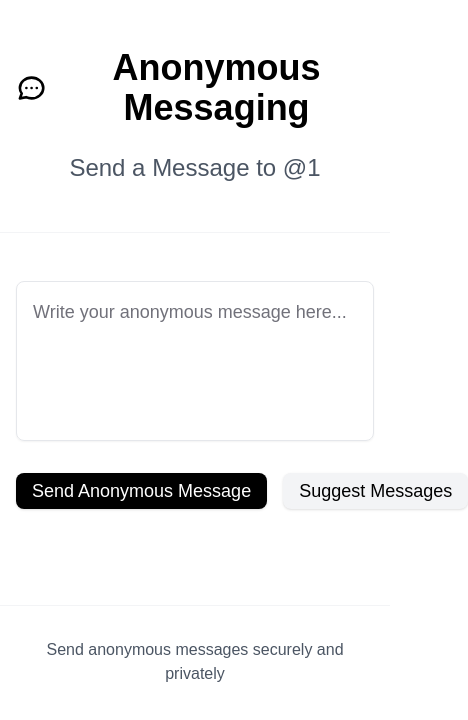
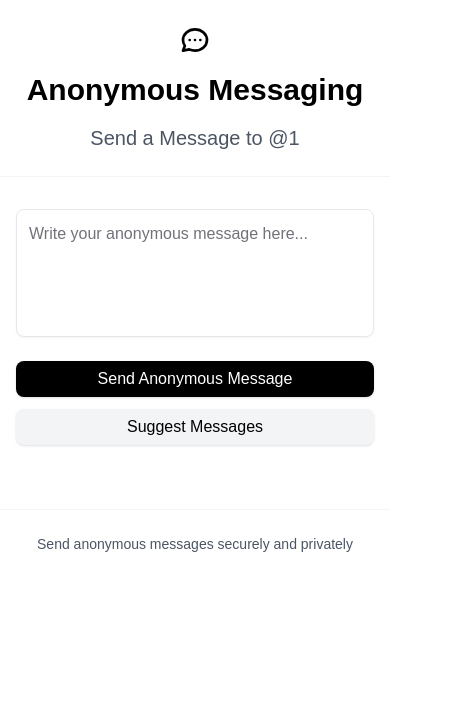
Before and after one commit to Abhi8149/true-feedback, a Next.js app: page /u/1 in a window 390 px wide. Shown: the top 720 px of the page, 468 px wide, since content can reach past the window. Built offline with nearby package versions, Linux system fonts and the light colour scheme.

Commit message:
Adding responsive changes

```diff
--- a/src/app/api/accept-message/route.ts
+++ b/src/app/api/accept-message/route.ts
@@ -20,16 +20,13 @@ export async function POST(request:Request){
 
   const user:User=session?.user as User;
   const userId=user.id;
-  // console.log(userId)
   try {
     const {acceptingmessage}=await request.json();
-    console.log(acceptingmessage)
     const updateduser=await Usermodel.findByIdAndUpdate(
         userId,
         {isAccepetingMessage:acceptingmessage},
         {new:true}
     );
-    console.log('updated uer :',updateduser)
     if(!updateduser){
         return Response.json(
             {success:false,message:'User does not exist'},
@@ -65,10 +62,8 @@ export async function GET(){
 
     const user:User=session?.user as User;
     const userId=user.id;
-    // console.log(userId)
     try {
     const newuser=await Usermodel.findById({_id:userId});
-    // console.log(newuser);
     if(!newuser){
         return Response.json({
             success:false,
--- a/src/app/u/[username]/page.tsx
+++ b/src/app/u/[username]/page.tsx
@@ -79,24 +79,24 @@ const form = useForm<z.infer<typeof messagesSchema>>({
 
 
   return (
-    <div className="min-h-screen bg-white text-black">
+<div className="min-h-screen bg-white text-black">
   {/* Header Section */}
-  <header className="py-12 text-center border-b border-gray-100">
+  <header className="py-6 sm:py-12 text-center border-b border-gray-100">
     <div className="max-w-4xl mx-auto px-4">
-      <div className="flex justify-center items-center mb-6">
-        <svg xmlns="http://www.w3.org/2000/svg" className="h-10 w-10 mr-3 text-black" fill="none" viewBox="0 0 24 24" stroke="currentColor">
+      <div className="flex flex-col sm:flex-row justify-center items-center gap-4 sm:gap-6 mb-4 sm:mb-6">
+        <svg xmlns="http://www.w3.org/2000/svg" className="h-8 w-8 sm:h-10 sm:w-10 text-black" fill="none" viewBox="0 0 24 24" stroke="currentColor">
           <path strokeLinecap="round" strokeLinejoin="round" strokeWidth={2} d="M8 12h.01M12 12h.01M16 12h.01M21 12c0 4.418-4.03 8-9 8a9.863 9.863 0 01-4.255-.949L3 20l1.395-3.72C3.512 15.042 3 13.574 3 12c0-4.418 4.03-8 9-8s9 3.582 9 8z" />
         </svg>
-        <h1 className="text-4xl font-bold">Anonymous Messaging</h1>
+        <h1 className="text-3xl sm:text-4xl font-bold">Anonymous Messaging</h1>
       </div>
-      <h2 className="text-2xl text-gray-600">Send a Message to @{params.username}</h2>
+      <h2 className="text-xl sm:text-2xl text-gray-600">Send a Message to @{params.username}</h2>
     </div>
   </header>
 
   {/* Main Content */}
-  <main className="max-w-4xl mx-auto px-4 py-12">
+  <main className="max-w-4xl mx-auto px-4 py-8 sm:py-12">
     <Form {...form}>
-      <form onSubmit={form.handleSubmit(onSubmit)} className="space-y-8">
+      <form onSubmit={form.handleSubmit(onSubmit)} className="space-y-6 sm:space-y-8">
         <FormField
           control={form.control}
           name="content"
@@ -106,22 +106,22 @@ const form = useForm<z.infer<typeof messagesSchema>>({
                 <Textarea
                   placeholder="Write your anonymous message here..."
                   {...field}
-                  className="w-full h-40 border border-gray-200 rounded-lg p-4 text-lg focus:ring-1 focus:ring-black focus:border-black transition-all resize-none"
+                  className="w-full h-32 sm:h-40 border border-gray-200 rounded-lg p-3 sm:p-4 text-base sm:text-lg focus:ring-1 focus:ring-black focus:border-black transition-all resize-none"
                 />
               </FormControl>
             </FormItem>
           )}
         />
 
-        <div className="flex gap-4">
+        <div className="flex flex-col sm:flex-row gap-3 sm:gap-4">
           {isLoading ? (
-            <div className="flex-1 flex justify-center">
-              <Loader className="animate-spin h-8 w-8 text-black" />
+            <div className="flex-1 flex justify-center py-3">
+              <Loader className="animate-spin h-6 w-6 sm:h-8 sm:w-8 text-black" />
             </div>
           ) : (
             <Button
               type="submit"
-              className="flex-1 bg-black text-white py-3 text-lg rounded-lg hover:bg-gray-800 transition-colors"
+              className="w-full sm:flex-1 bg-black text-white py-3 text-base sm:text-lg rounded-lg hover:bg-gray-800 transition-colors"
               disabled={isLoading}
             >
               Send Anonymous Message
@@ -129,13 +129,13 @@ const form = useForm<z.infer<typeof messagesSchema>>({
           )}
 
           {isLoading2 ? (
-            <div className="flex-1 flex justify-center">
-              <Loader className="animate-spin h-8 w-8 text-black" />
+            <div className="flex-1 flex justify-center py-3">
+              <Loader className="animate-spin h-6 w-6 sm:h-8 sm:w-8 text-black" />
             </div>
           ) : (
             <Button
               onClick={getmessages}
-              className="flex-1 bg-gray-100 text-black py-3 text-lg rounded-lg hover:bg-gray-200 transition-colors"
+              className="w-full sm:flex-1 bg-gray-100 text-black py-3 text-base sm:text-lg rounded-lg hover:bg-gray-200 transition-colors"
               disabled={isLoading2}
             >
               Suggest Messages
@@ -147,16 +147,16 @@ const form = useForm<z.infer<typeof messagesSchema>>({
 
     {/* Suggested Messages */}
     {question.length > 0 && (
-      <section className="mt-16">
-        <h2 className="text-2xl font-semibold mb-6">Suggested Messages</h2>
-        <div className="grid md:grid-cols-2 gap-4">
+      <section className="mt-8 sm:mt-16">
+        <h2 className="text-xl sm:text-2xl font-semibold mb-4 sm:mb-6">Suggested Messages</h2>
+        <div className="grid grid-cols-1 sm:grid-cols-2 gap-3 sm:gap-4">
           {question.map((question, index) => (
             <div
               key={index}
               onClick={() => handleMessageClick(question)}
-              className="p-4 border border-gray-200 rounded-lg hover:border-black hover:shadow-sm transition-all cursor-pointer"
+              className="p-3 sm:p-4 border border-gray-200 rounded-lg hover:border-black hover:shadow-sm transition-all cursor-pointer"
             >
-              <p className="text-gray-800">{question}</p>
+              <p className="text-sm sm:text-base text-gray-800">{question}</p>
             </div>
           ))}
         </div>
@@ -165,9 +165,9 @@ const form = useForm<z.infer<typeof messagesSchema>>({
   </main>
 
   {/* Footer */}
-  <footer className="py-8 border-t border-gray-100 mt-12">
+  <footer className="py-6 sm:py-8 border-t border-gray-100 mt-8 sm:mt-12">
     <div className="max-w-4xl mx-auto px-4 text-center text-gray-600">
-      <p>Send anonymous messages securely and privately</p>
+      <p className="text-sm sm:text-base">Send anonymous messages securely and privately</p>
     </div>
   </footer>
 </div>
```
